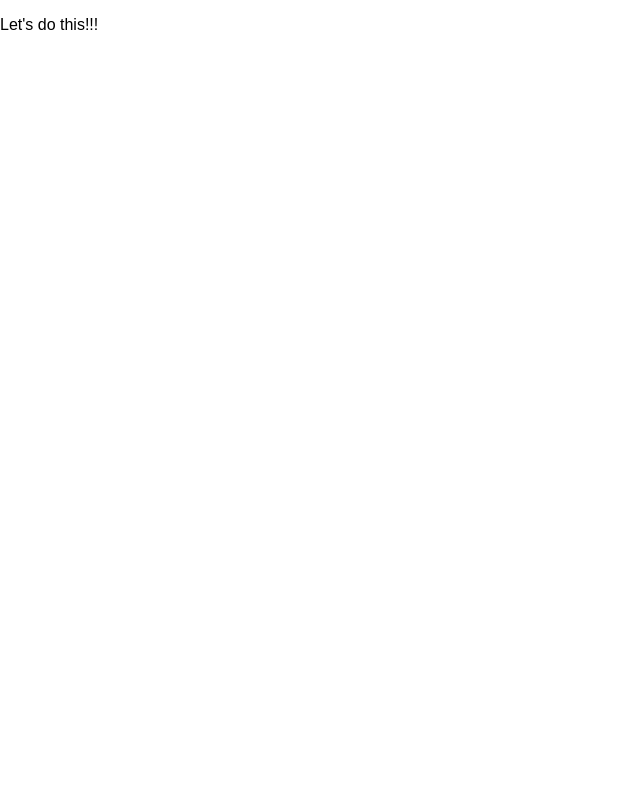
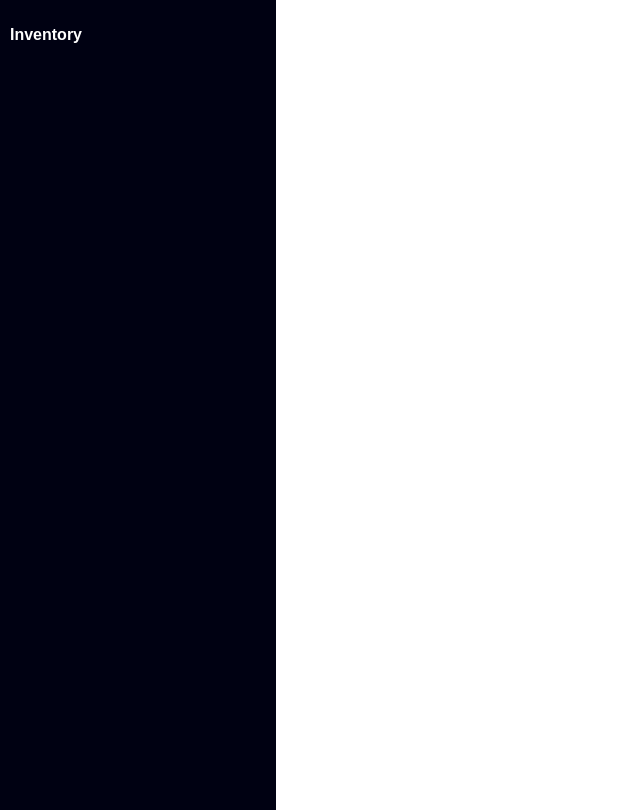
Before and after one commit to DanK1368/dropshop, a React (Create React App) app in the folder frontend/: page / in a window 1280 px wide. Shown: the whole page, without its empty margins (0-640 px from the left). Built offline with nearby package versions, Linux system fonts and the light colour scheme.

Commit message:
inventory column added

```diff
--- a/frontend/src/App.js
+++ b/frontend/src/App.js
@@ -1,9 +1,12 @@
 import React from 'react';
+import InventoryColumn from "./seller/components/BoardLayout/DisplayBoard/Columns/InventoryColumn";
 
 
 function App() {
   return (
-    <p>Let's do this!!!</p>
+    <>
+      <InventoryColumn/>
+    </>
   );
 }
 
--- a/frontend/src/seller/components/BoardLayout/DisplayBoard/Columns/InventoryColumn.js
+++ b/frontend/src/seller/components/BoardLayout/DisplayBoard/Columns/InventoryColumn.js
@@ -0,0 +1,30 @@
+import React from "react";
+import styled from "styled-components";
+
+const Page = styled.div`
+    display:flex;
+    flex-direction:row;
+    width:vw;
+    height:100vh;
+`
+const Columns = styled.div`
+    width:20%;
+    height: 100%;
+    display:grid;
+    grid-template-columns: repeat(1, 1fr);
+    //grid:;
+    //gap:;
+    color:white;
+    background-color:#000112;
+    padding:5px 10px;
+
+    `
+const InventoryColumn = () => {
+    return(
+        <Page>
+        <Columns><h4>Inventory</h4></Columns>
+        </Page>
+    )
+}
+
+export default InventoryColumn;
```
